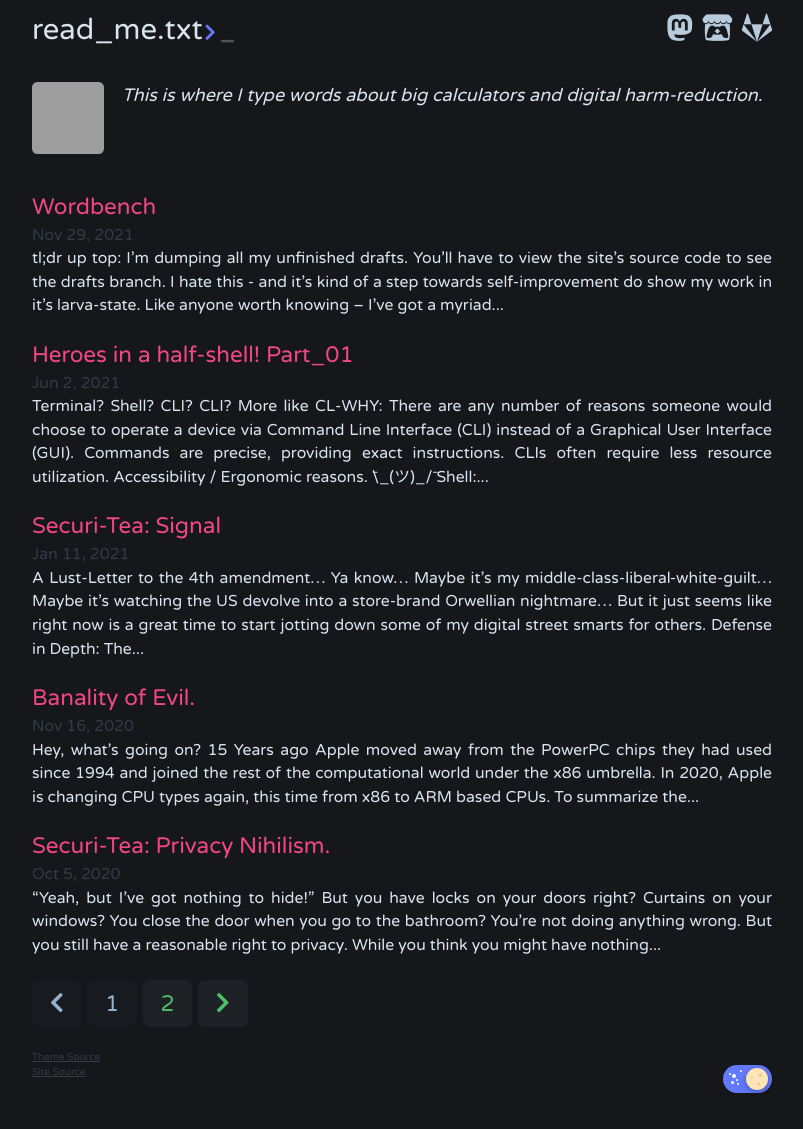
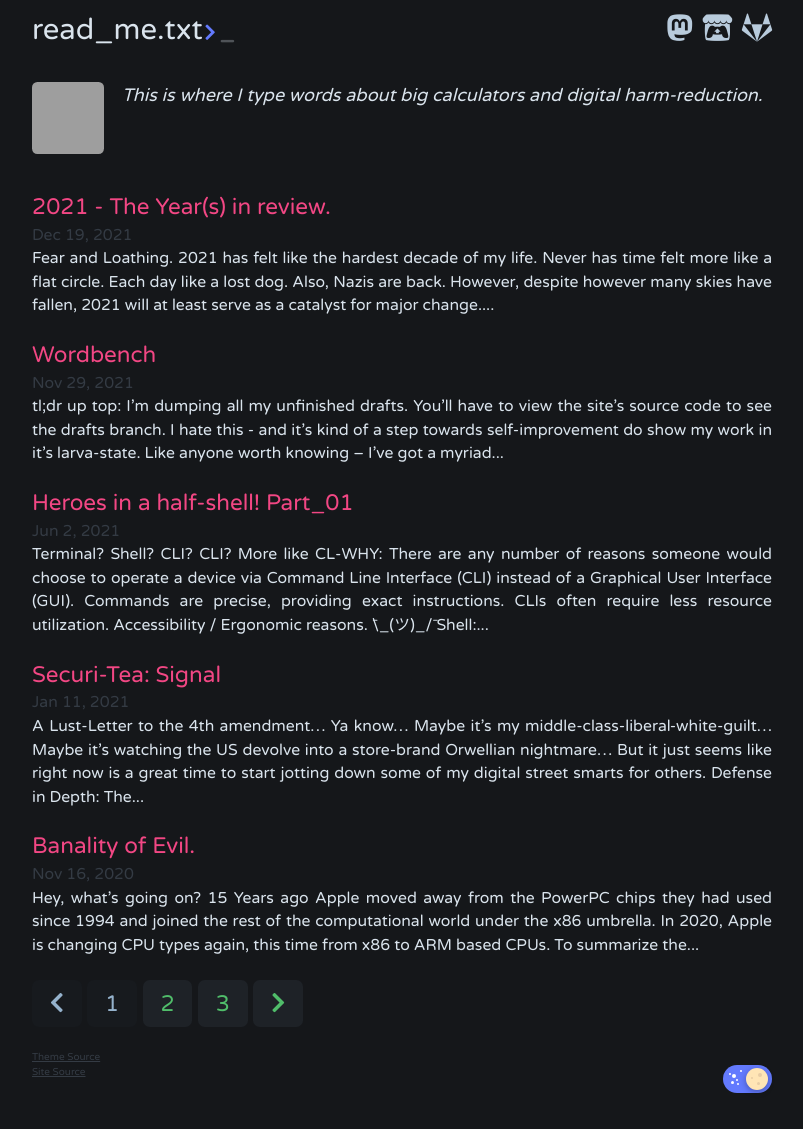
Before and after one commit to matrix8967/text-mainframe-computer-mirror, a Jekyll site: the page built from index.html, in a window 1280 px wide. Shown: the whole page, without its empty margins (238-1041 px from the left). Built offline with Jekyll 4.4.1, drawn with Linux system fonts in a browser that asks for light colours; nearby versions of some CDN libraries; the list of posts is cut into pages by our own code; grey boxes are pictures that could not be loaded.

Commit message:
2021 EOY Post.

```diff
--- a/_drafts/2021-12-19_2021.md
+++ b/_posts/2021-12-19-2021.md
@@ -1,9 +1,9 @@
 ---
 
 layout: post
-title:  "2021 - Year(s) in review."
+title:  "2021 - The Year(s) in review."
 description: The "Fat Elvis" phase of the extinction event...
-tags: review
+tags: human-after-all 2021 year-in-review
 
 ---
 
@@ -14,11 +14,13 @@ tags: review
 
 ---
 
-# Nazis are back.
+# Fear and Loathing.
 
 2021 has felt like the hardest decade of my life. Never has time felt more like a flat circle. Each day like a lost dog.
 
-However, despite however many skies have fallen, 2021 will at least serve as a catalyst for major change. Personally, Globally, Politically, Literally, figuratively, whatever-ly.
+Also, Nazis are back.
+
+However, despite however many skies have fallen, 2021 will at least serve as a catalyst for major change. Personally, Globally, Politically, Literally, Figuratively, Inevitably, whatever-ly.
 
 The year started with _yet another_ [unprecedented history defining event for me to witness.](https://mastodon.social/@matrix8967/105512453491508428)
 
@@ -105,29 +107,3 @@ I'm including it because watching my best friend of 25+ years put out some of th
 I remember going through my pre-work bloodletting ritual of spiraling into miserablism...Only to make an instal 180 when I realized that _after_ my day at work, I was going to play _The Bridges of Múr_ for the first time to help test out some mechanics before the content shipped.
 
 The thought of replaying some indescribable horror over and over to act as a crucible of gameplay testing is what made the clocks move that day. I think I left around 4AM, and it was the most fun I'd ever had playing any TableTop game.
-
----
-
-# Comedy:
-
-I'm not sure if my mental illness ever made me brave, or strong, or anything like that. But it's at least always made me funny. What else can you do with a brain that's as sanitary as a Truck Stop Buffet at 8:30PM.
-
-* Bo Burnham
-* James Acaster
-
----
-
-# Books:
-
-### The Expanse
-
-### LOTR Audio Books
-
----
-
-# Work:
-
-![mug](../../../assets/images/2021/Mug.jpeg){: .modal}
-![slack](../../../assets/images/2021/Slack.jpeg){: .modal}
-
----
```
